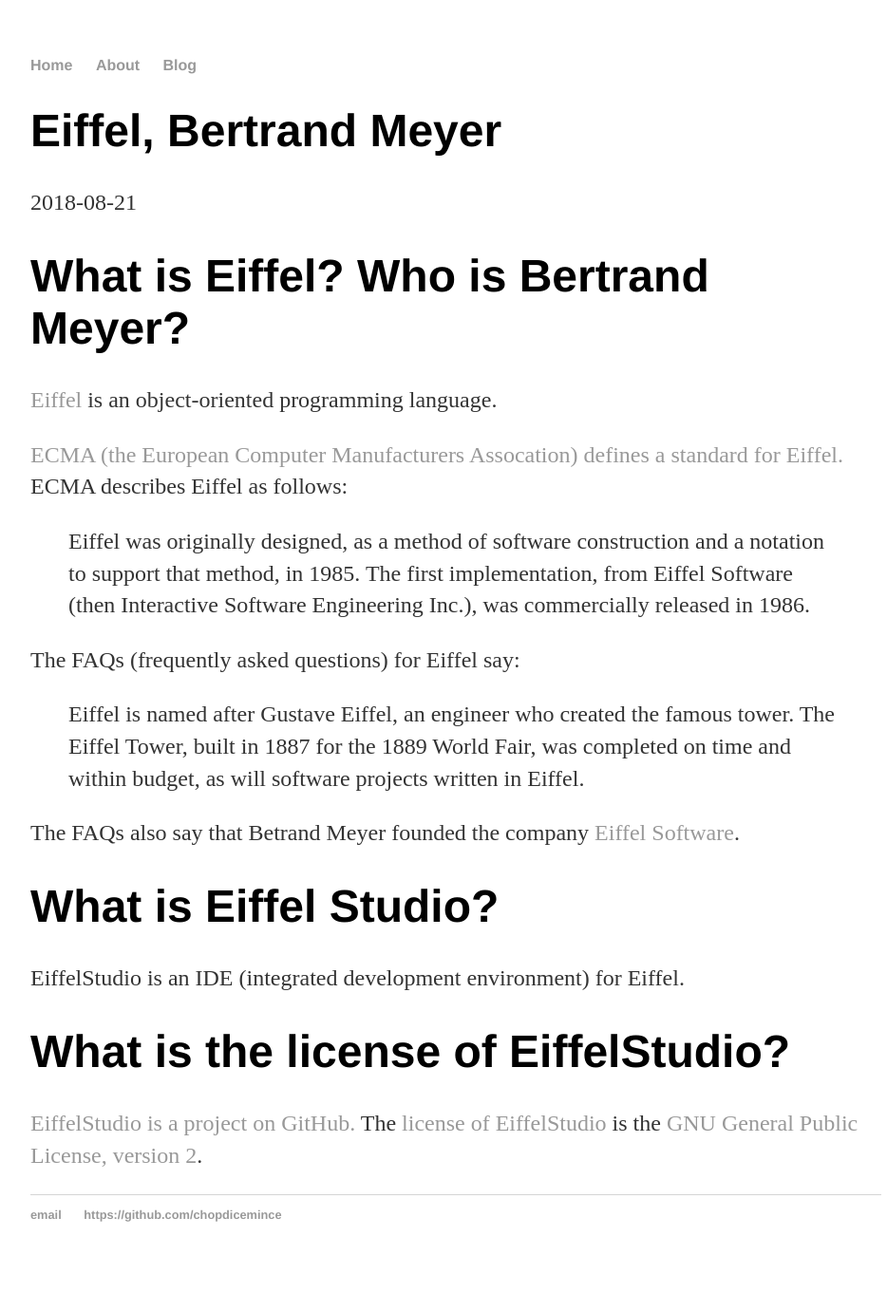
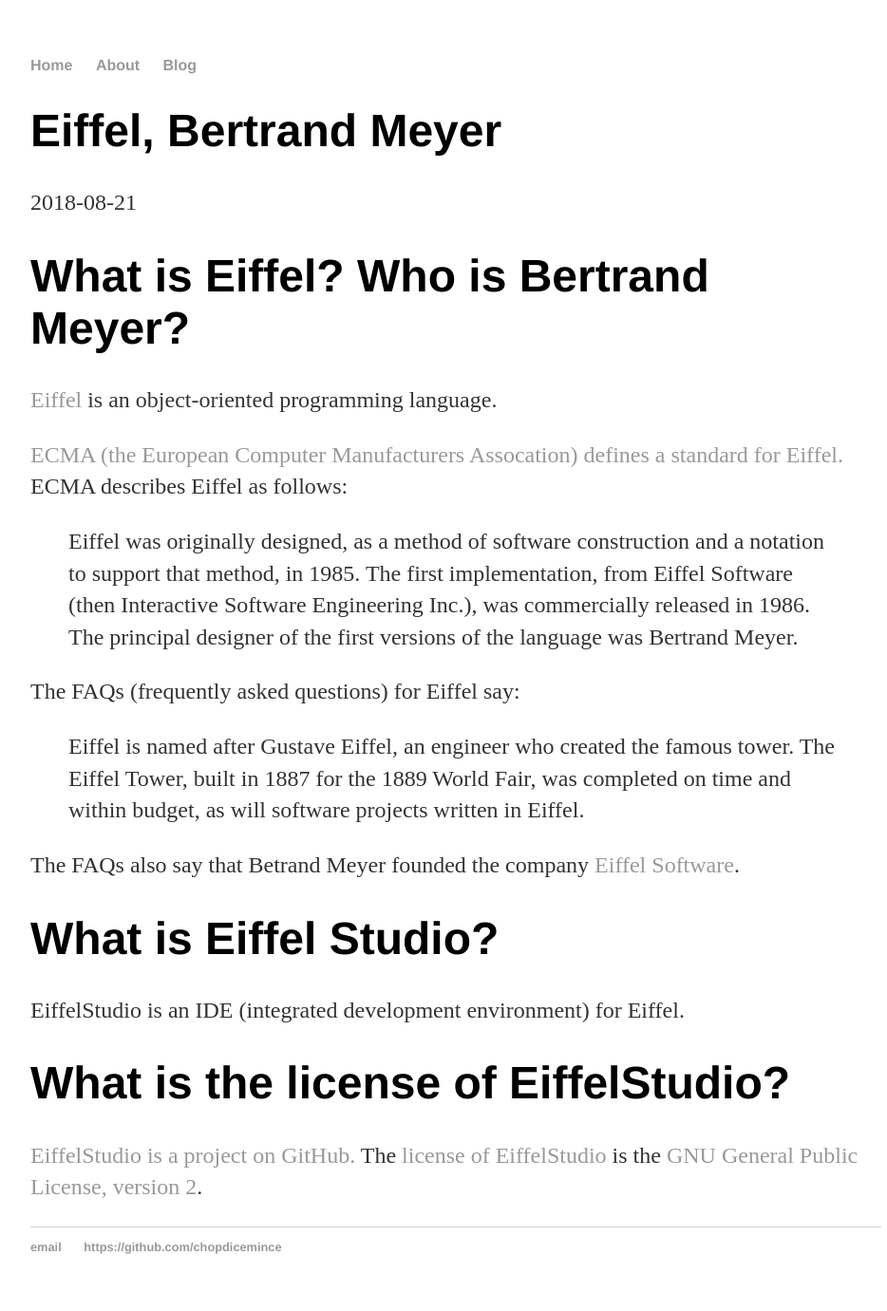
Before and after one commit to chopdicemince/chopdicemince.github.io, a Jekyll site: the page built from _posts/2018-08-21-eiffel-bertrand-meyer.md, in a window 1280 px wide. Shown: the whole page at 95% size, without its empty margins (160-1094 px from the left). Built offline with Jekyll 4.4.1, drawn with Linux system fonts in a browser that asks for light colours; before the commit the page ends 1347 px from its top, so only the background shows below that.

Commit message:
Add more text about Bertrand Meyer

```diff
--- a/_posts/2018-08-21-eiffel-bertrand-meyer.md
+++ b/_posts/2018-08-21-eiffel-bertrand-meyer.md
@@ -10,7 +10,7 @@
 
 [ECMA (the European Computer Manufacturers Assocation) defines a standard for Eiffel.](https://www.ecma-international.org/publications/files/ECMA-ST/ECMA-367.pdf) ECMA describes Eiffel as follows:
 
-> Eiffel was originally designed, as a method of software construction and a notation to support that method, in 1985. The first implementation, from Eiffel Software (then Interactive Software Engineering Inc.), was commercially released in 1986.
+> Eiffel was originally designed, as a method of software construction and a notation to support that method, in 1985. The first implementation, from Eiffel Software (then Interactive Software Engineering Inc.), was commercially released in 1986. The principal designer of the first versions of the language was Bertrand Meyer.
 
 The FAQs (frequently asked questions) for Eiffel say:
 
```
